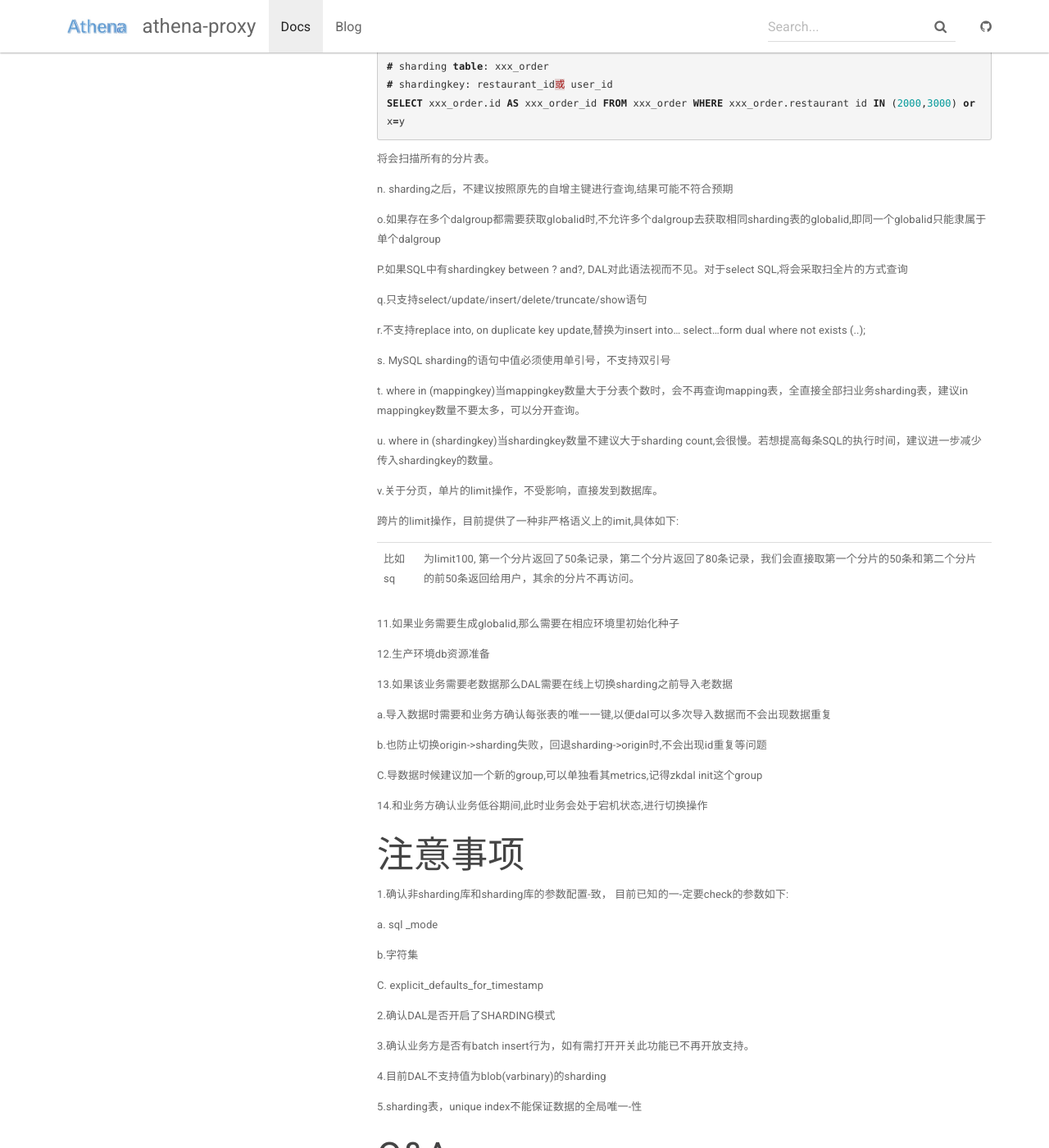
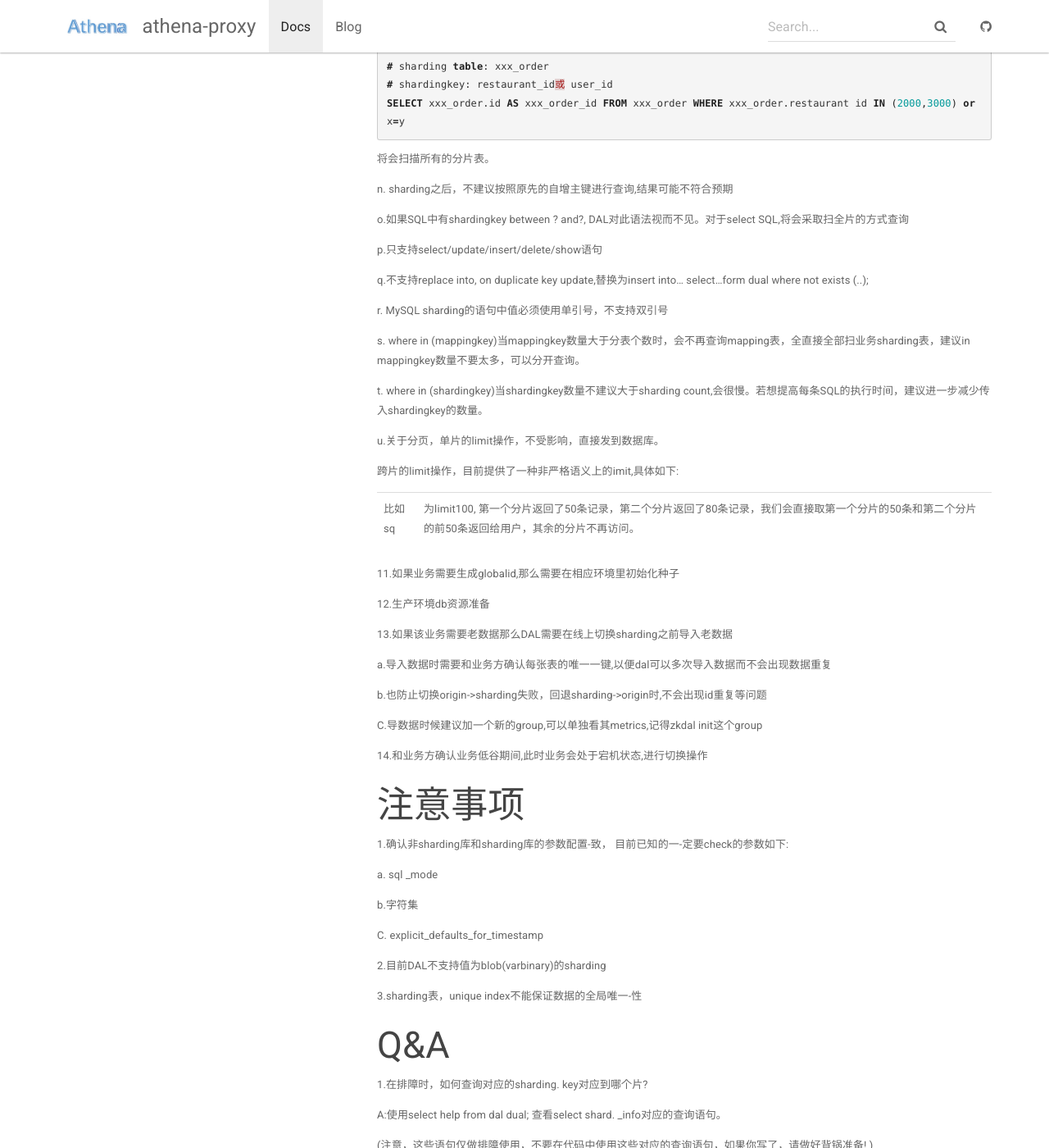
Before and after one commit to athena-proxy/athena-proxy.github.io, a Jekyll site: the page built from _docs/DAL接入/sharding-limit.md, in a window 1280 px wide and 1400 px high, scrolled down 1792 px. Shown: the whole window at 82% size. Built offline with Jekyll 4.4.1, drawn with Linux system fonts in a browser that asks for light colours; some of the changed text lies outside the part shown.

Commit message:
fix docs.yml and update sharding-limit.md

```diff
--- a/_docs/DAL接入/Sharding方案限制条件.md
+++ b/_docs/DAL接入/sharding-limit.md
@@ -82,21 +82,19 @@
 
 n. sharding之后，不建议按照原先的自增主键进行查询,结果可能不符合预期
 
-o.如果存在多个dalgroup都需要获取globalid时,不允许多个dalgroup去获取相同sharding表的globalid,即同一个globalid只能隶属于单个dalgroup
+o.如果SQL中有shardingkey between ? and?, DAL对此语法视而不见。对于select SQL,将会采取扫全片的方式查询
 
-P.如果SQL中有shardingkey between ? and?, DAL对此语法视而不见。对于select SQL,将会采取扫全片的方式查询
+p.只支持select/update/insert/delete/show语句
 
-q.只支持select/update/insert/delete/truncate/show语句
+q.不支持replace into, on duplicate key update,替换为insert into...  select...form dual where not exists (..);
 
-r.不支持replace into, on duplicate key update,替换为insert into...  select...form dual where not exists (..);
+r. MySQL sharding的语句中值必须使用单引号，不支持双引号
 
-s. MySQL sharding的语句中值必须使用单引号，不支持双引号
+s. where in (mappingkey)当mappingkey数量大于分表个数时，会不再查询mapping表，全直接全部扫业务sharding表，建议in mappingkey数量不要太多，可以分开查询。
 
-t. where in (mappingkey)当mappingkey数量大于分表个数时，会不再查询mapping表，全直接全部扫业务sharding表，建议in mappingkey数量不要太多，可以分开查询。
+t. where in (shardingkey)当shardingkey数量不建议大于sharding count,会很慢。若想提高每条SQL的执行时间，建议进一步减少传入shardingkey的数量。
 
-u. where in (shardingkey)当shardingkey数量不建议大于sharding count,会很慢。若想提高每条SQL的执行时间，建议进一步减少传入shardingkey的数量。
-
-v.关于分页，单片的limit操作，不受影响，直接发到数据库。
+u.关于分页，单片的limit操作，不受影响，直接发到数据库。
 
 跨片的limit操作，目前提供了一种非严格语义上的imit,具体如下:
 
@@ -126,13 +124,9 @@
 
 C. explicit_defaults_for_timestamp
 
-2.确认DAL是否开启了SHARDING模式
+2.目前DAL不支持值为blob(varbinary)的sharding
 
-3.确认业务方是否有batch insert行为，如有需打开开关此功能已不再开放支持。
-
-4.目前DAL不支持值为blob(varbinary)的sharding
-
-5.sharding表，unique index不能保证数据的全局唯一-性
+3.sharding表，unique index不能保证数据的全局唯一-性
 
 ## Q&A
 
```
Also changed, not shown: other parts of _docs/DAL接入/sharding-limit.md (+1 -1 lines), _data/docs.yml (+2 -10 lines), 1 other file.
